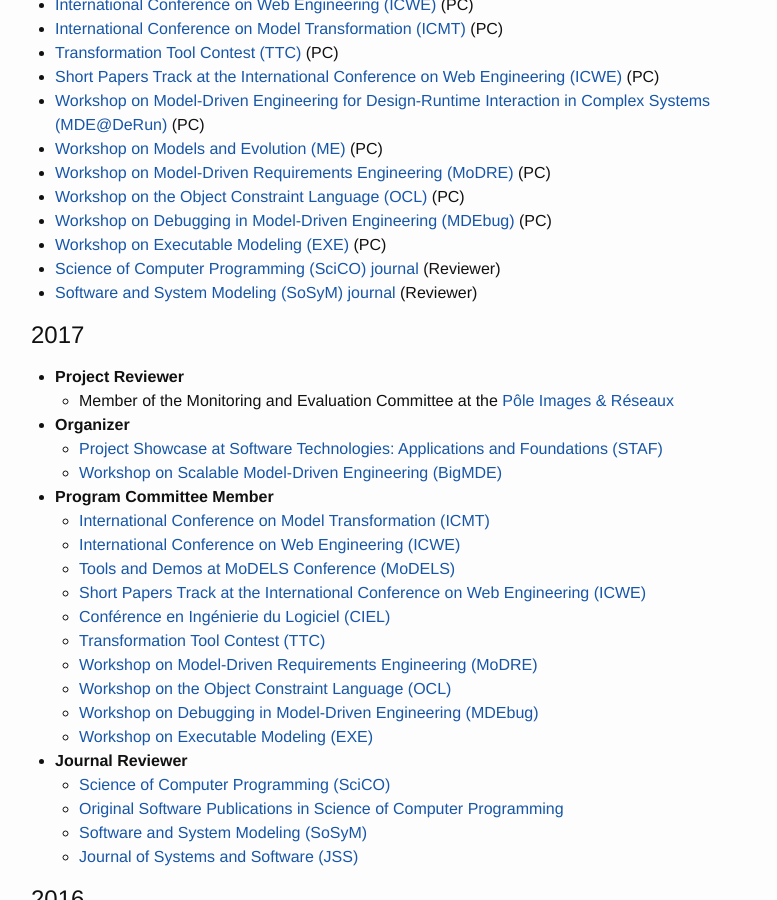
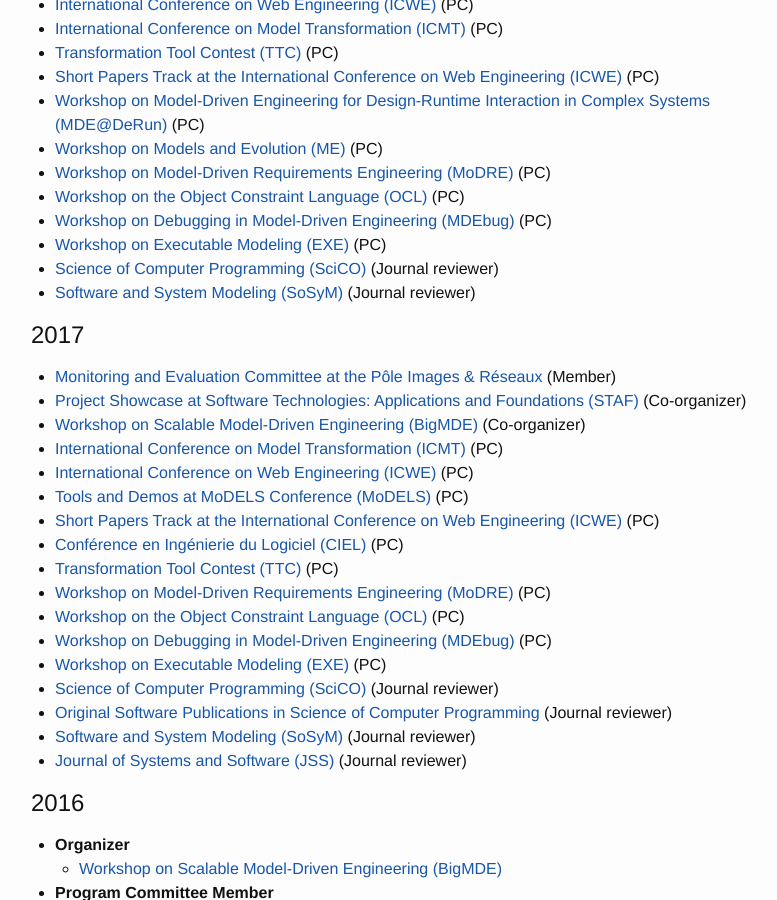
Before and after one commit to massimotisi/massimotisi.github.io, a Jekyll site: the page built from community.md, in a window 1280 px wide and 900 px high, scrolled down 330 px. Shown: the whole window, without its empty margins (233-1010 px from the left). Built offline with Jekyll 4.4.1, drawn with Linux system fonts in a browser that asks for light colours.

Commit message:
style fixes

```diff
--- a/community.md
+++ b/community.md
@@ -19,34 +19,27 @@ I have served (or will serve) as co-organizer and reviewer for the following ven
 * [Workshop on the Object Constraint Language (OCL)](https://oclworkshop.github.io/2018/) (PC)
 * [Workshop on Debugging in Model-Driven Engineering (MDEbug)](https://msdl.uantwerpen.be/conferences/MDEbug/2018/) (PC)
 * [Workshop on Executable Modeling (EXE)](http://www.modelexecution.org/?page_id=2173) (PC)
-* [Science of Computer Programming (SciCO) journal](http://www.journals.elsevier.com/science-of-computer-programming/) (Reviewer)
-* [Software and System Modeling (SoSyM) journal](http://www.sosym.org/) (Reviewer)
+* [Science of Computer Programming (SciCO)](http://www.journals.elsevier.com/science-of-computer-programming/) (Journal reviewer)
+* [Software and System Modeling (SoSyM)](http://www.sosym.org/) (Journal reviewer)
 
 # 2017
-* **Project Reviewer**
-  * Member of the Monitoring and Evaluation Committee at the [Pôle Images & Réseaux](http://www.images-et-reseaux.com/en)
-
-* **Organizer**
-  * [Project Showcase at Software Technologies: Applications and Foundations (STAF)](http://www.informatik.uni-marburg.de/staf2017/index.php/projects-showcases/)
-  * [Workshop on Scalable Model-Driven Engineering (BigMDE)](http://www.big-mde.eu/)
-
-* **Program Committee Member**
-  * [International Conference on Model Transformation (ICMT)](http://www.model-transformation.org/)
-  * [International Conference on Web Engineering (ICWE)](http://icwe2017.webengineering.org/)
-  * [Tools and Demos at MoDELS Conference (MoDELS)](http://www.cs.colostate.edu/~ghosh/models17_td/home_models17_td.html)
-  * [Short Papers Track at the International Conference on Web Engineering (ICWE)](http://icwe2017.webengineering.org/)
-  * [Conférence en Ingénierie du Logiciel (CIEL)](https://ciel2016.sciencesconf.org/)
-  * [Transformation Tool Contest (TTC)](http://www.transformation-tool-contest.eu/)
-  * [Workshop on Model-Driven Requirements Engineering (MoDRE)](http://www.modre2017.ece.mcgill.ca/)
-  * [Workshop on the Object Constraint Language (OCL)](http://oclworkshop.github.io/2017/)
-  * [Workshop on Debugging in Model-Driven Engineering (MDEbug)](https://msdl.uantwerpen.be/conferences/MDEbug/)
-  * [Workshop on Executable Modeling (EXE)](http://www.modelexecution.org/?page_id=1820)
-
-* **Journal Reviewer**
-  * [Science of Computer Programming (SciCO)](http://www.journals.elsevier.com/science-of-computer-programming/)
-  * [Original Software Publications in Science of Computer Programming](https://www.journals.elsevier.com/science-of-computer-programming/call-for-software/a-new-software-track-on-original-software-publications-scico/)
-  * [Software and System Modeling (SoSyM)](http://www.sosym.org/)
-  * [Journal of Systems and Software (JSS)](http://www.journals.elsevier.com/journal-of-systems-and-software)
+* [Monitoring and Evaluation Committee at the Pôle Images & Réseaux](http://www.images-et-reseaux.com/en) (Member)
+* [Project Showcase at Software Technologies: Applications and Foundations (STAF)](http://www.informatik.uni-marburg.de/staf2017/index.php/projects-showcases/) (Co-organizer)
+* [Workshop on Scalable Model-Driven Engineering (BigMDE)](http://www.big-mde.eu/) (Co-organizer)
+* [International Conference on Model Transformation (ICMT)](http://www.model-transformation.org/) (PC)
+* [International Conference on Web Engineering (ICWE)](http://icwe2017.webengineering.org/) (PC)
+* [Tools and Demos at MoDELS Conference (MoDELS)](http://www.cs.colostate.edu/~ghosh/models17_td/home_models17_td.html) (PC)
+* [Short Papers Track at the International Conference on Web Engineering (ICWE)](http://icwe2017.webengineering.org/) (PC)
+* [Conférence en Ingénierie du Logiciel (CIEL)](https://ciel2016.sciencesconf.org/) (PC)
+* [Transformation Tool Contest (TTC)](http://www.transformation-tool-contest.eu/) (PC)
+* [Workshop on Model-Driven Requirements Engineering (MoDRE)](http://www.modre2017.ece.mcgill.ca/) (PC)
+* [Workshop on the Object Constraint Language (OCL)](http://oclworkshop.github.io/2017/) (PC)
+* [Workshop on Debugging in Model-Driven Engineering (MDEbug)](https://msdl.uantwerpen.be/conferences/MDEbug/) (PC)
+* [Workshop on Executable Modeling (EXE)](http://www.modelexecution.org/?page_id=1820) (PC)
+* [Science of Computer Programming (SciCO)](http://www.journals.elsevier.com/science-of-computer-programming/) (Journal reviewer)
+* [Original Software Publications in Science of Computer Programming](https://www.journals.elsevier.com/science-of-computer-programming/call-for-software/a-new-software-track-on-original-software-publications-scico/) (Journal reviewer)
+* [Software and System Modeling (SoSyM)](http://www.sosym.org/) (Journal reviewer)
+* [Journal of Systems and Software (JSS)](http://www.journals.elsevier.com/journal-of-systems-and-software) (Journal reviewer)
 
 # 2016
 
```
